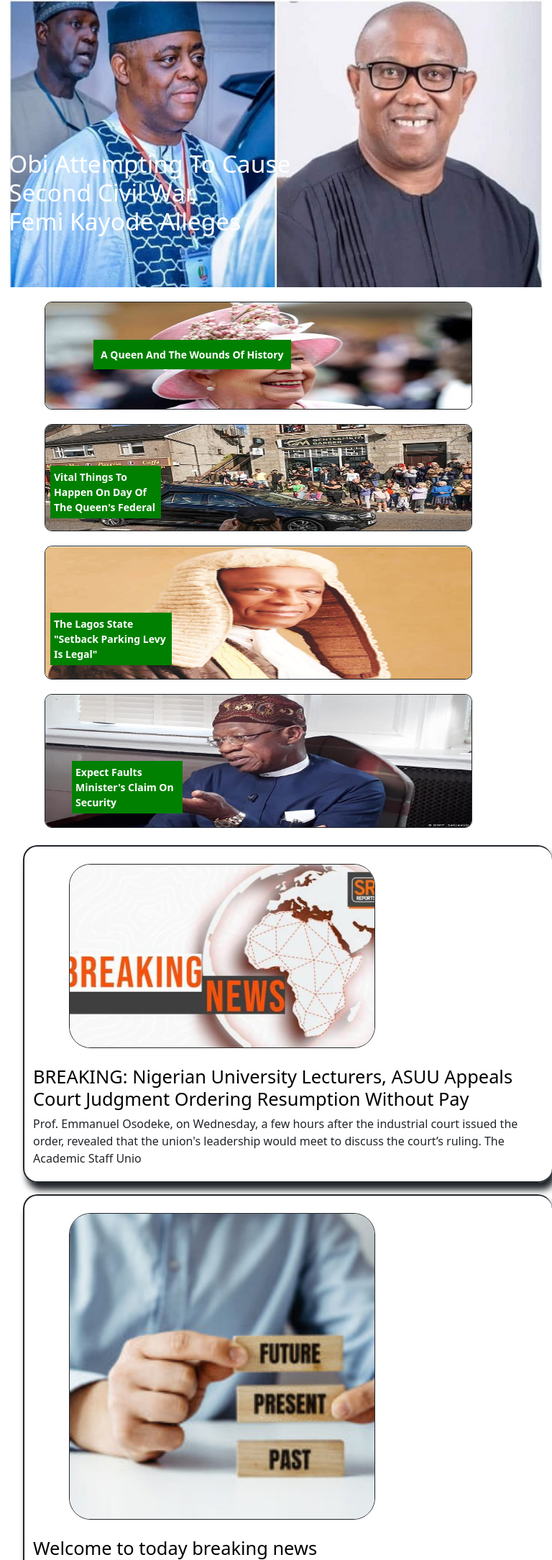
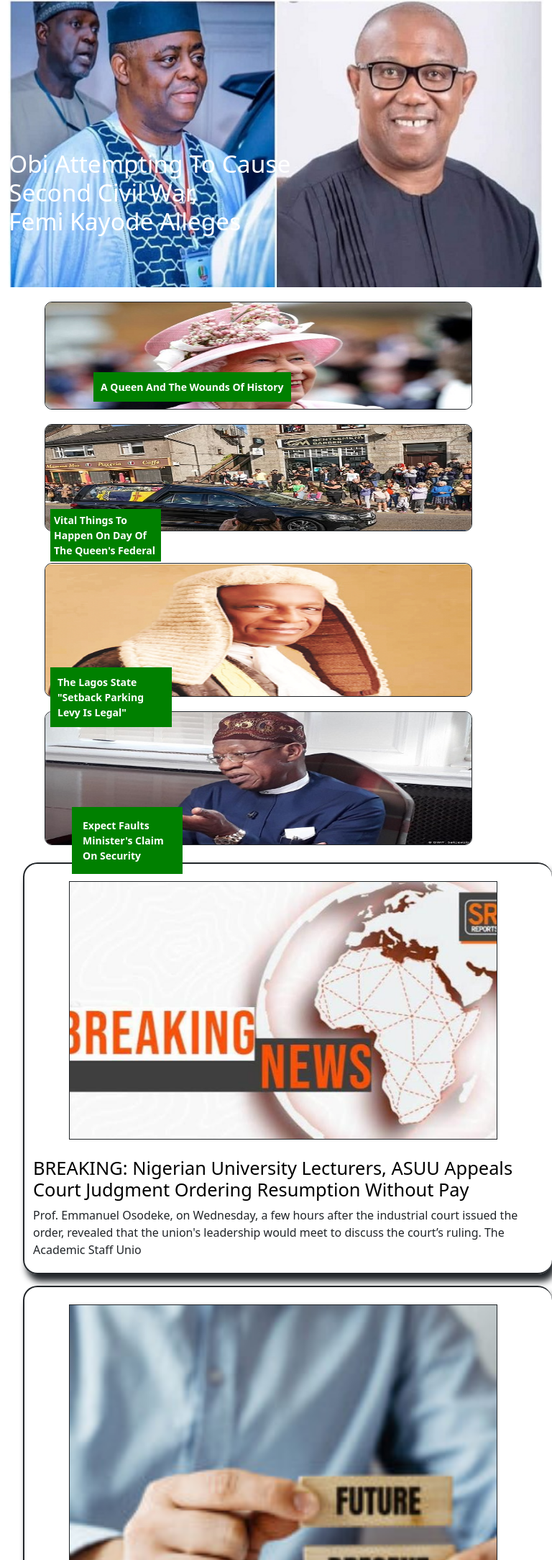
Before and after one commit to yakouba-dabo/My-django-blog, a Django app: page /news in a window 768 px wide. Shown: the part 73-2240 px from the top of the page at 72% size. Run offline with Django 4.2, Linux system fonts and the light colour scheme; data comes from the database, SQL or seed files in the repository.

Commit message:
git commit -m "something change "

```diff
--- a/templates/news.html
+++ b/templates/news.html
@@ -78,7 +78,8 @@
                   }
                   #A{
                         position: absolute;
-                        top: 140px;
+                        padding: 10px;
+                        top: 180px;
                         color: white;
                         font-size: 14px;
                         font-weight: bold;
@@ -86,7 +87,7 @@
                   }
                   #to{
                         position: absolute;
-                        top: 120px;
+                        top: 180px;
                         color: white;
                         font-size: 14px;
                         font-weight: bold;
@@ -96,7 +97,7 @@
                   }
                   #gos{
                         position: absolute;
-                        top: 320px;
+                        top: 390px;
                         color: white;
                         font-size: 14px;
                         font-weight: bold;
@@ -106,7 +107,7 @@
                   }
                   #on{
                         position: absolute;
-                        top: 310px;
+                        top: 390px;
                         color: white;
                         font-size: 14px;
                         font-weight: bold;
@@ -115,11 +116,11 @@
                         right:25px;
                   }
                   .col-lg-6 img{
-                        transform: all 1.5s ease-in;
+                        transform:400ms;
 
                   }
                   .col-lg-6 img:hover{
-                        transform: scale(.9)
+                        transform: scale(1.1)
                   }
                   #sit{
                         border: none;
@@ -171,12 +172,27 @@
                         font-size: 22px;
                         color:#25356d;
                   }
+                  #sit a{
+                        font-size: 30px;
+
+                  }
+
             }
 
             /* =================  media screen for the small screen start
             here ================================ */
 
             @media screen  and (max-width:768px) {
+                  #te{
+                        border: none;
+                        border-bottom: 2px solid;
+                        border-left: 2px solid;
+                        border-top: 2px solid;
+                        margin-bottom: 1em;
+                        border-radius: 20px;
+                        box-shadow: 5px 10px 10px ;
+                        padding-bottom: 20px;
+                  }
                   #war img{
                         transition: 400ms ;
                   }
@@ -234,8 +250,7 @@
                         cursor: pointer;
                         transition:all 400ms;
                         border: 1px solid ;
-                        border-radius: 30px;
-                        width: 60%;
+                        width: 84%;
                         margin-left: 50px;
 
                   }
@@ -303,7 +318,7 @@
                   }
                   #A{
                         position: absolute;
-                        top: 545px;
+                        top: 590px;
                         color: white;
                         padding: 10px;
                         left: 130px;
@@ -311,7 +326,7 @@
                   }
                   #to{
                         position: absolute;
-                        top: 720px;
+                        top: 780px;
                         padding: 5px;
                         color: white;
                         left: 70px;
@@ -319,19 +334,23 @@
                   }
                   #gos{
                         position: absolute;
-                        top: 924px;
-                        padding: 5px;
+                        top: 1000px;
+                        padding: 10px;
                         color: white;
                         left: 70px;
                         background: green;
                   }
                   #on{
                         position: absolute;
-                        top:1130px;
-                        padding: 5px;
+                        top:1194px;
+                        padding: 15px;
                         color: white;
                         left: 100px;
                         background: green;
+                  }
+                  #sit a{
+                        font-size: 30px;
+
                   }
             }
       </style>
@@ -387,7 +406,7 @@
                                           <img src="media/aa.png" width="100%" height="149px" alt="">
                                           <p id="to">Vital Things To Happen On  Day Of The Queen's Federal</p>
                                     </div>
-                              </div>
+                              </div><br>
                               <div class="row">
                                     <div class="col-lg-6">
                                           <img src="media/the.png" width="100%" height="186px" alt="">
```
Lines whose indentation alone changed are shown as unchanged.
